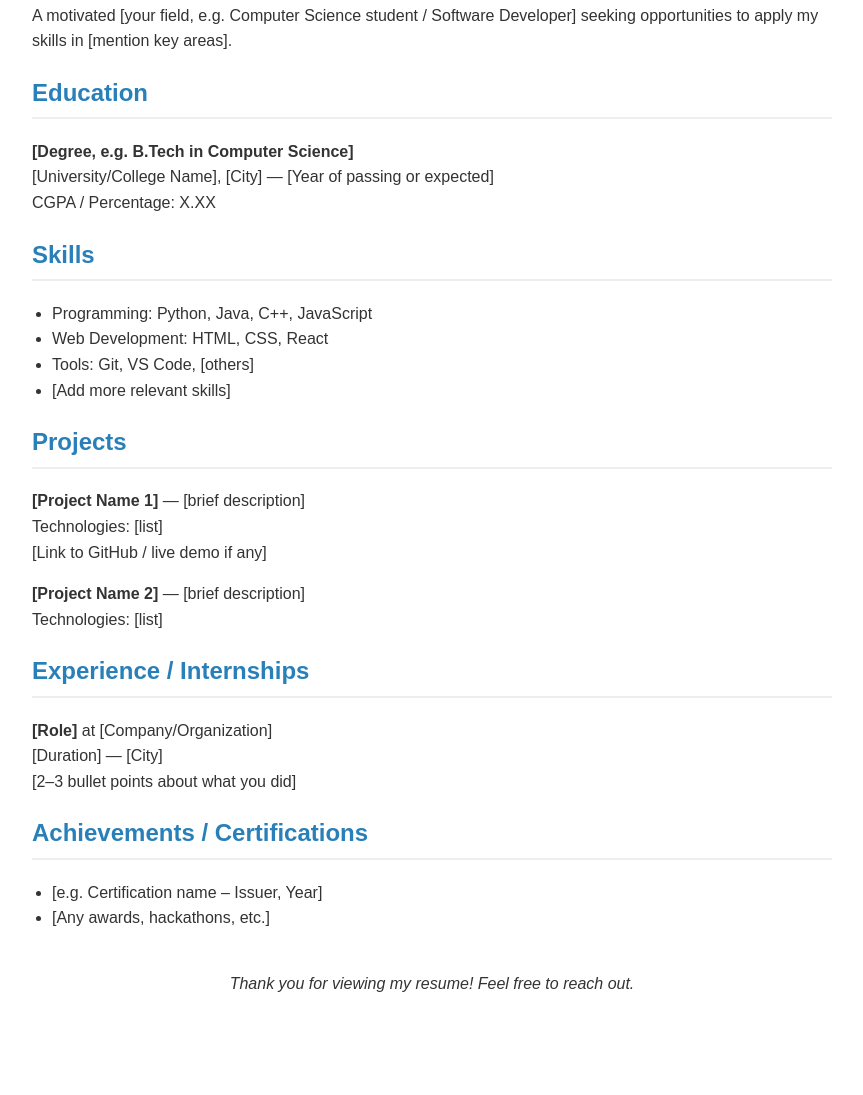
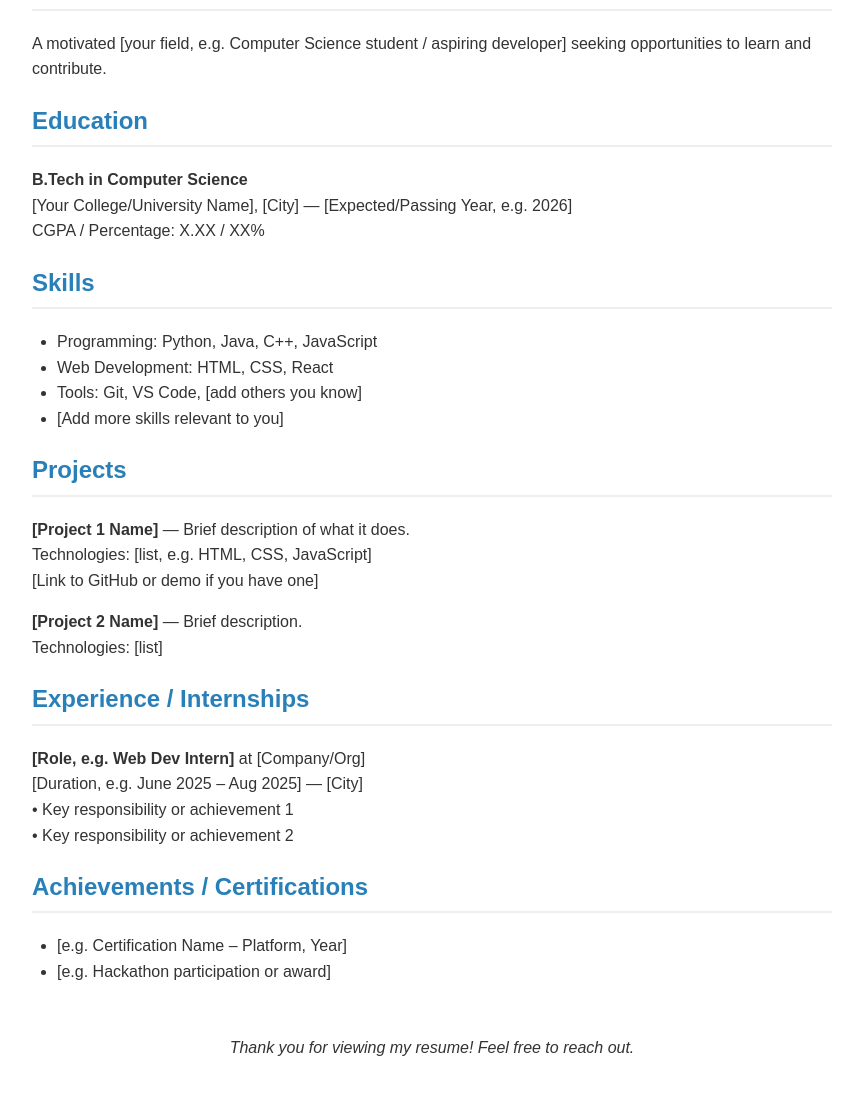
Before and after one commit to aryapratyaksh42-sketch/aryapratyaksh42-sketch.github.io, a plain HTML site: page index.html in a window 1280 px wide. Shown: the part 275-1370 px from the top of the page, without its empty margins (208-1071 px from the left). Before the commit the page ends 1347 px from the top, so only its background shows below. Drawn offline with Linux system fonts and the light colour scheme.

Commit message:
Revise resume content and formatting
Updated contact information, skills, projects, experience, and achievements sections in the resume.

```diff
--- a/index.html
+++ b/index.html
@@ -29,7 +29,7 @@
         }
         ul {
             list-style-type: disc;
-            padding-left: 20px;
+            padding-left: 25px;
         }
     </style>
 </head>
@@ -38,45 +38,46 @@
     <h1>Pratyaksh</h1>
 
     <div class="contact">
-        <p>Delhi, India | your.email@example.com | +91-XXXXXXXXXX | linkedin.com/in/yourprofile</p>
+        <p>Agra / Delhi, Uttar Pradesh, India | your.email@example.com | +91-XXXXXXXXXX | linkedin.com/in/yourprofile</p>
     </div>
 
     <h2>Objective</h2>
-    <p>A motivated [your field, e.g. Computer Science student / Software Developer] seeking opportunities to apply my skills in [mention key areas].</p>
+    <p>A motivated [your field, e.g. Computer Science student / aspiring developer] seeking opportunities to learn and contribute.</p>
 
     <h2>Education</h2>
-    <p><strong>[Degree, e.g. B.Tech in Computer Science]</strong><br>
-    [University/College Name], [City] — [Year of passing or expected]<br>
-    CGPA / Percentage: X.XX</p>
+    <p><strong>B.Tech in Computer Science</strong><br>
+    [Your College/University Name], [City] — [Expected/Passing Year, e.g. 2026]<br>
+    CGPA / Percentage: X.XX / XX%</p>
 
     <h2>Skills</h2>
     <ul>
         <li>Programming: Python, Java, C++, JavaScript</li>
         <li>Web Development: HTML, CSS, React</li>
-        <li>Tools: Git, VS Code, [others]</li>
-        <li>[Add more relevant skills]</li>
+        <li>Tools: Git, VS Code, [add others you know]</li>
+        <li>[Add more skills relevant to you]</li>
     </ul>
 
     <h2>Projects</h2>
-    <p><strong>[Project Name 1]</strong> — [brief description]<br>
-    Technologies: [list]<br>
-    [Link to GitHub / live demo if any]</p>
+    <p><strong>[Project 1 Name]</strong> — Brief description of what it does.<br>
+    Technologies: [list, e.g. HTML, CSS, JavaScript]<br>
+    [Link to GitHub or demo if you have one]</p>
 
-    <p><strong>[Project Name 2]</strong> — [brief description]<br>
+    <p><strong>[Project 2 Name]</strong> — Brief description.<br>
     Technologies: [list]</p>
 
     <h2>Experience / Internships</h2>
-    <p><strong>[Role]</strong> at [Company/Organization]<br>
-    [Duration] — [City]<br>
-    [2–3 bullet points about what you did]</p>
+    <p><strong>[Role, e.g. Web Dev Intern]</strong> at [Company/Org]<br>
+    [Duration, e.g. June 2025 – Aug 2025] — [City]<br>
+    • Key responsibility or achievement 1<br>
+    • Key responsibility or achievement 2</p>
 
     <h2>Achievements / Certifications</h2>
     <ul>
-        <li>[e.g. Certification name – Issuer, Year]</li>
-        <li>[Any awards, hackathons, etc.]</li>
+        <li>[e.g. Certification Name – Platform, Year]</li>
+        <li>[e.g. Hackathon participation or award]</li>
     </ul>
 
-    <p style="text-align: center; margin-top: 40px; font-style: italic;">
+    <p style="text-align: center; margin-top: 50px; font-style: italic;">
         Thank you for viewing my resume! Feel free to reach out.
     </p>
 
```
